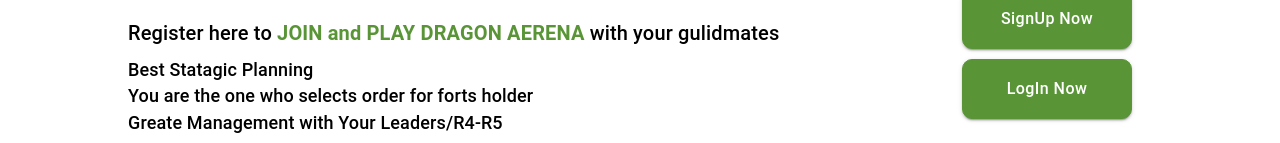
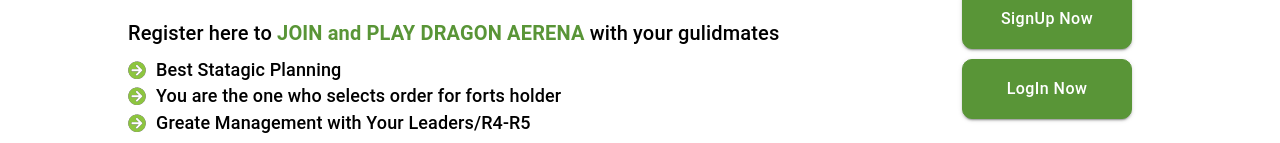
Before and after one commit to RaviGhelani/DA, a Next.js app: page / in a window 1280 px wide. Shown: the part 657-800 px from the top of the page. Built offline with nearby package versions, Linux system fonts and the light colour scheme.

Commit message:
SignUP page first commit

```diff
--- a/Components/Signup.js
+++ b/Components/Signup.js
@@ -1,11 +1,27 @@
 import { Box, Button, Typography, styled } from "@mui/material";
+import Image from "next/image";
 import React from "react";
+import arrow from "../public/Images/arrow.png"
 
-function SignUp() {
+const Img = styled(Image)(({ theme }) => ({
+    marginRight:"10px",
+    // width: "100%",
+    // height: "100%",
+    [theme.breakpoints.down("md")]: {
+      //   width: "120px",
+    },
+    [theme.breakpoints.down("sm")]: {
+      //   width: "100px",
+    },
+  }));
+
   const Span = styled("span")(({ theme }) => ({
     color: "#599537",
     [theme.breakpoints.up("xs")]: {},
   }));
+
+function SignUp() {
+
 
   return (
     <Box
@@ -58,15 +74,18 @@
           with your gulidmates
         </Typography>
 
-        <Box sx={{width: {xs:"100%" ,sm:"60%" ,md:"100%", margin:"auto"}}}>
+        <Box sx={{width: {xs:"100%" ,sm:"70%" ,md:"100%", margin:"auto"}}}>
           <Typography
             variant="subtitle2"
             gutterBottom
             sx={{
               fontSize: { xs: "12px", sm: "15px", md: "18px", xl: "20px" },
               lineHeight: { xs: "16px", sm: "20px", xl: "25px" },
+              display:"flex",
+              alignItems: "center"
             }}
           >
+            <Img src={arrow} alt={'arrow'} />
             Best Statagic Planning
           </Typography>
           <Typography
@@ -75,8 +94,11 @@
             sx={{
               fontSize: { xs: "12px", sm: "15px", md: "18px", xl: "20px" },
               lineHeight: { xs: "16px", sm: "20px", xl: "25px" },
+              display:"flex",
+              alignItems: "center"
             }}
           >
+            <Img src={arrow} alt={'arrow'} />
             You are the one who selects order for forts holder
           </Typography>
           <Typography
@@ -85,8 +107,11 @@
             sx={{
               fontSize: { xs: "12px", sm: "15px", md: "18px", xl: "20px" },
               lineHeight: { xs: "16px", sm: "20px", xl: "25px" },
+              display:"flex",
+              alignItems: "center"
             }}
           >
+            <Img src={arrow} alt={'arrow'} />
             Greate Management with Your Leaders/R4-R5
           </Typography>
         </Box>
@@ -105,8 +130,8 @@
           disableRipple
           variant="contained"
           sx={{
-            width: { xs: "140px", md: "170px" },
-            height: { xs: "50px", md: "60px" },
+            width: {xs:"120px", sm: "140px", md: "170px" },
+            height: {xs:"40px", sm: "50px", md: "60px" },
             color: "white",
             backgroundColor: "#599537",
             fontSize: { xs: "13px", sm: "16px", xl: "20px" },
@@ -142,8 +167,8 @@
           disableRipple
           variant="contained"
           sx={{
-            width: { xs: "140px", md: "170px" },
-            height: { xs: "50px", md: "60px" },
+            width: {xs:"120px", sm: "140px", md: "170px" },
+            height: {xs:"40px", sm: "50px", md: "60px" },
             color: "white",
             backgroundColor: "#599537",
             fontSize: { xs: "13px", sm: "16px", xl: "20px" },
```
Also changed, not shown: public/Images/arrow.png (added).
